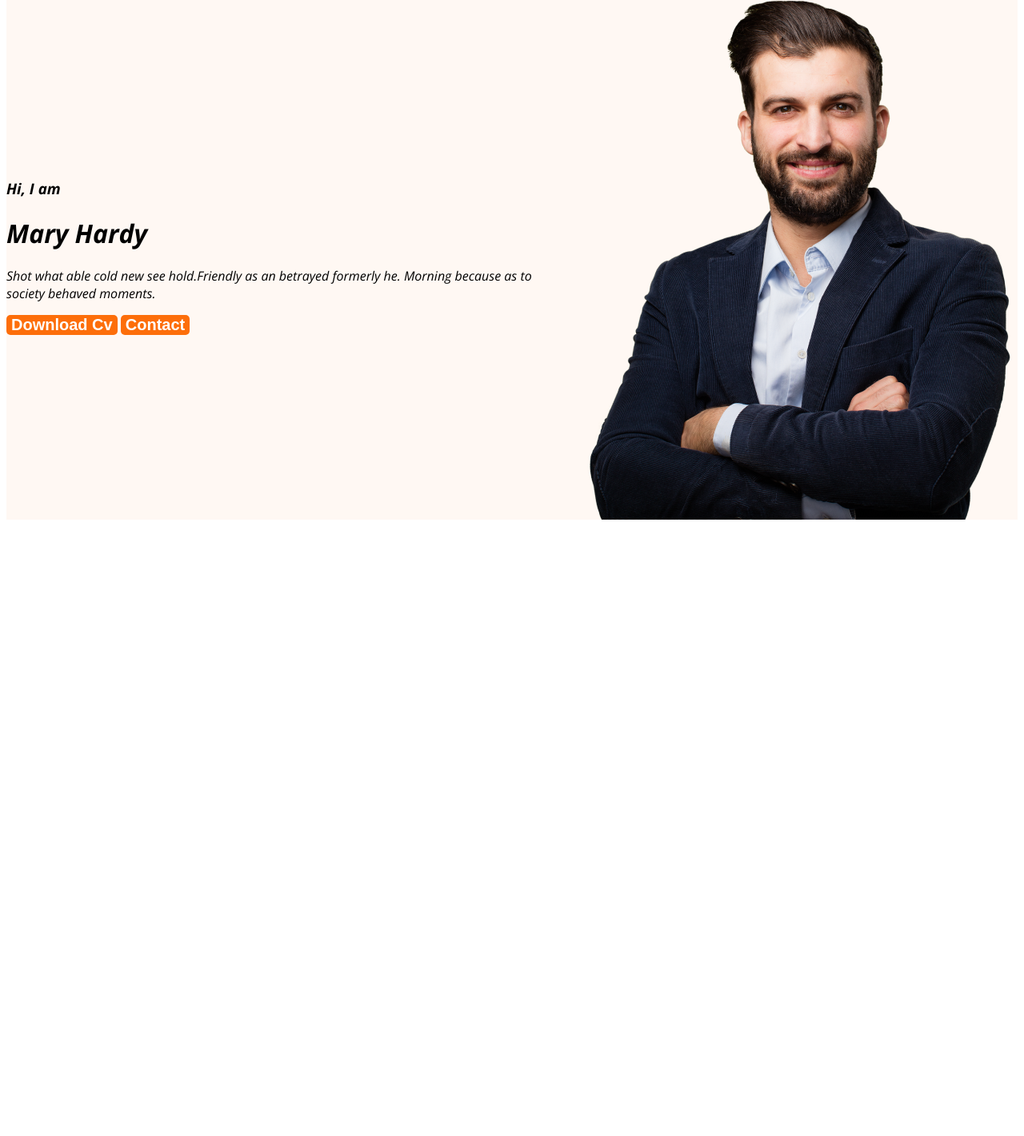
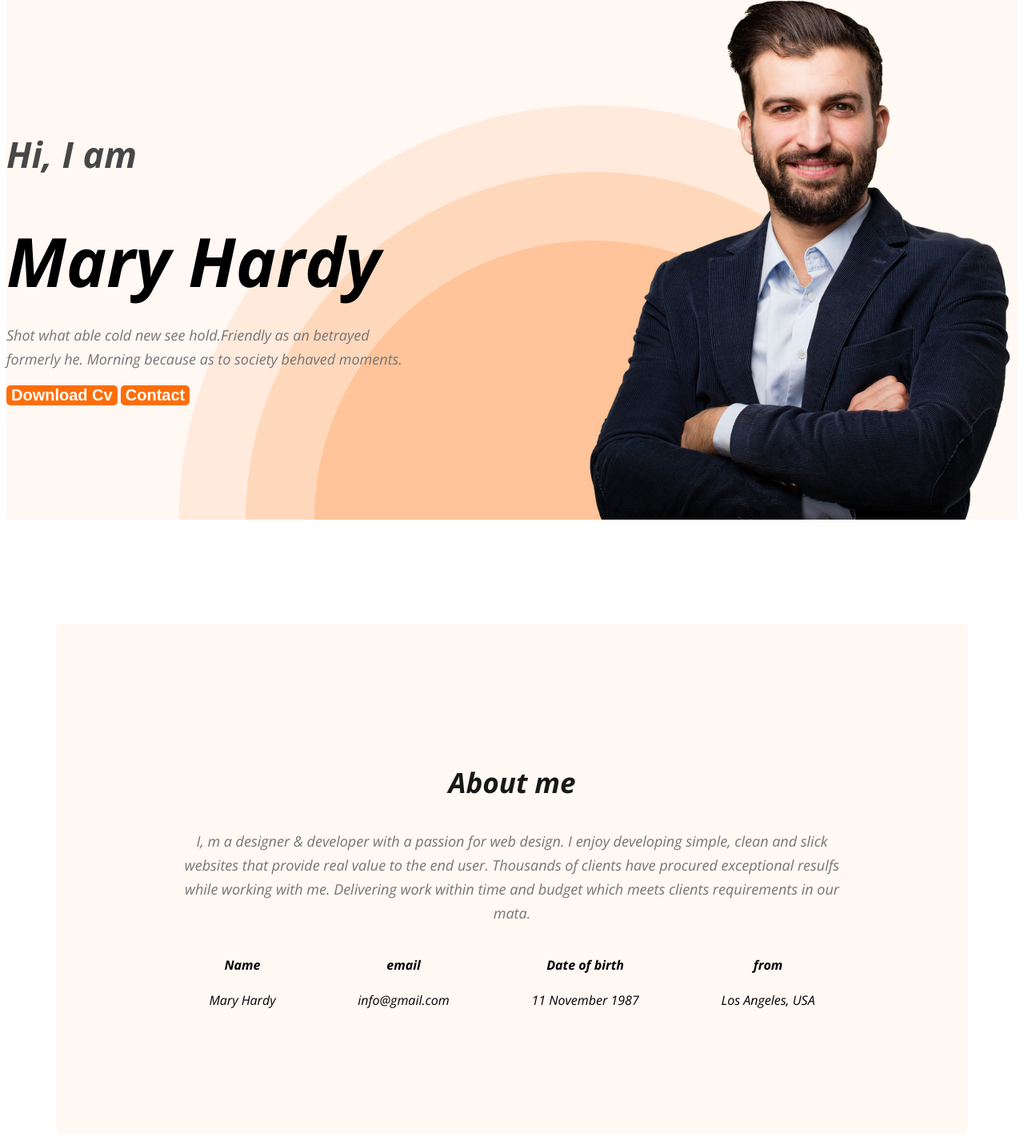
Before and after one commit to Mashnur/webdeveloper-portfolio, a plain HTML site: page index.html in a window 1280 px wide. Shown: the part 336-1757 px from the top of the page at 80% size. Before the commit the page ends 994 px from the top, so only its background shows below. Drawn offline with nearby package versions, Linux system fonts and the light colour scheme.

Commit message:
added about

```diff
--- a/index.html
+++ b/index.html
@@ -21,10 +21,10 @@
             </ul>
         </nav>
         <div class="banner">
-            <div>
+            <div class="banner-content">
                 <h3 class="banner-greeting">Hi, I  am</h3>
                 <h1 class="banner-title">Mary Hardy</h1>
-                <p>Shot what able cold new see hold.Friendly as an betrayed formerly he. Morning because as to society behaved moments.</p>
+                <p class="banner-discription">Shot what able cold new see hold.Friendly as an betrayed formerly he. Morning because as to society behaved moments.</p>
                 <button class="btn-primary">Download Cv</button>
                 <button class="btn-primary">Contact</button>
             </div>
@@ -33,6 +33,31 @@
 
     </header>
     <main>
+        <section class="about">
+            <h3 class="section-title">About me
+
+            </h3>
+            <p class="section-dicription">I, m a designer & developer with a passion for web design. I enjoy developing simple, clean and slick websites that provide real value to the end user. Thousands of clients have procured exceptional resulfs while working with me. Delivering work within time and budget which meets clients requirements in our mata.</p>
+            <div class="about-info-container">
+                <div class="about-info">
+                    <h4 class="info-title">Name</h4>
+                    <p class="info-container">Mary Hardy </p>
+                </div>
+                <div class="about-info">
+                    <h4 class="info-title">email
+                        </h4>
+                    <p class="info-container">info@gmail.com</p>
+                </div>
+                <div class="about-info">
+                    <h4 class="info-title">Date of birth</h4>
+                    <p class="info-container">11 November 1987</p>
+                </div>
+                <div class="about-info">
+                    <h4 class="info-title">from</h4>
+                    <p class="info-container">Los Angeles, USA</p>
+                </div>
+            </div>
+        </section>
 
     </main>
     <footer>
--- a/styles/portfolio.css
+++ b/styles/portfolio.css
@@ -4,6 +4,24 @@ body{
 }
 .text-primary{
     color: orangered;
+}
+.section-title{
+    color: var(--Dark-01, #181818);
+text-align: center;
+font-family: Open Sans;
+font-size: 35px;
+font-style: normal;
+font-weight: 700;
+line-height: normal;
+}
+.section-dicription{
+    color: var(--Dark-03, #757575);
+text-align: center;
+font-family: Open Sans;
+font-size: 18px;
+font-style: normal;
+font-weight: 400;
+line-height: 30px; /* 166.667% */
 }
 /* nav related style */
 nav{
@@ -51,13 +69,60 @@ padding: 18px ,18px ,36px;
 }
 .header{
     background: #FFF8F3;
+    background-image: url(../images/header_bg.png);
+     background-repeat: no-repeat;
+     background-position: bottom;
+
+
 }
 .banner{
-   padding: 30px,30px,30px ,150px;
+   padding: 30px,30px,0px ,150px;
    display: flex;
    align-items: center;
+   justify-content: space-between;
+}
+.banner-content{
+    max-width: 500px;
 }
 .banner.profile-pic{
     width: 584px;
 height: 676px;
 }
+.banner-greeting{
+    font-size: 45px;
+    color: var(--Dark-02, #474747);
+}
+.banner-title{
+    font-size: 85px;
+font-style: normal;
+font-weight: 700;
+margin-top: 5px;
+margin-bottom: 20px;
+}
+.banner-discription{
+    color: var(--Dark-03, #757575);
+
+font-size: 18px;
+font-style: normal;
+font-weight: 400;
+line-height: 30px; /* 166.667% */
+
+}
+/* Main css style */
+main{
+    max-width: 1140px;
+    margin: 0 auto;
+}
+.about{
+    padding: 140px;
+    border-radius: 10px;
+background: #FFF8F3;
+margin: 130px 0px;
+}
+.about-info-container{
+    display: flex;
+    justify-content: space-around;
+}
+.about-info{
+    text-align: center;
+}
```
